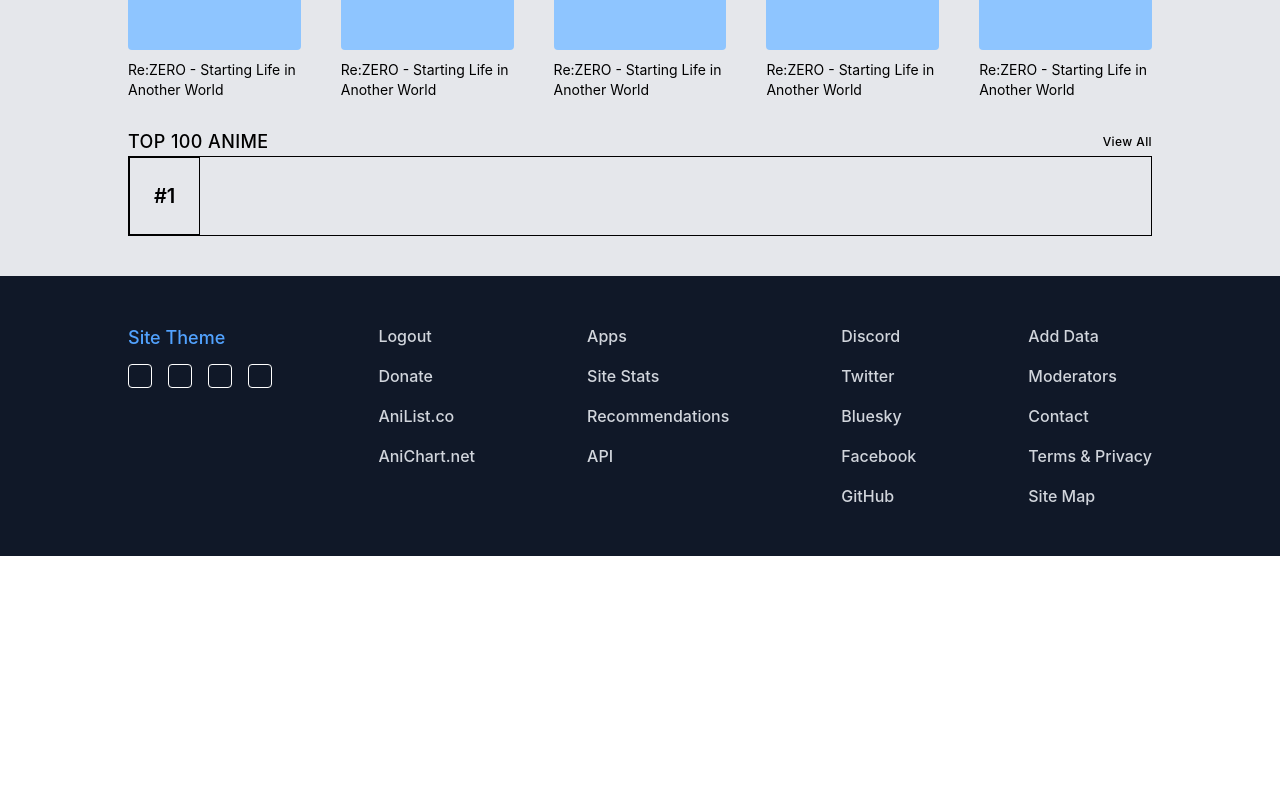
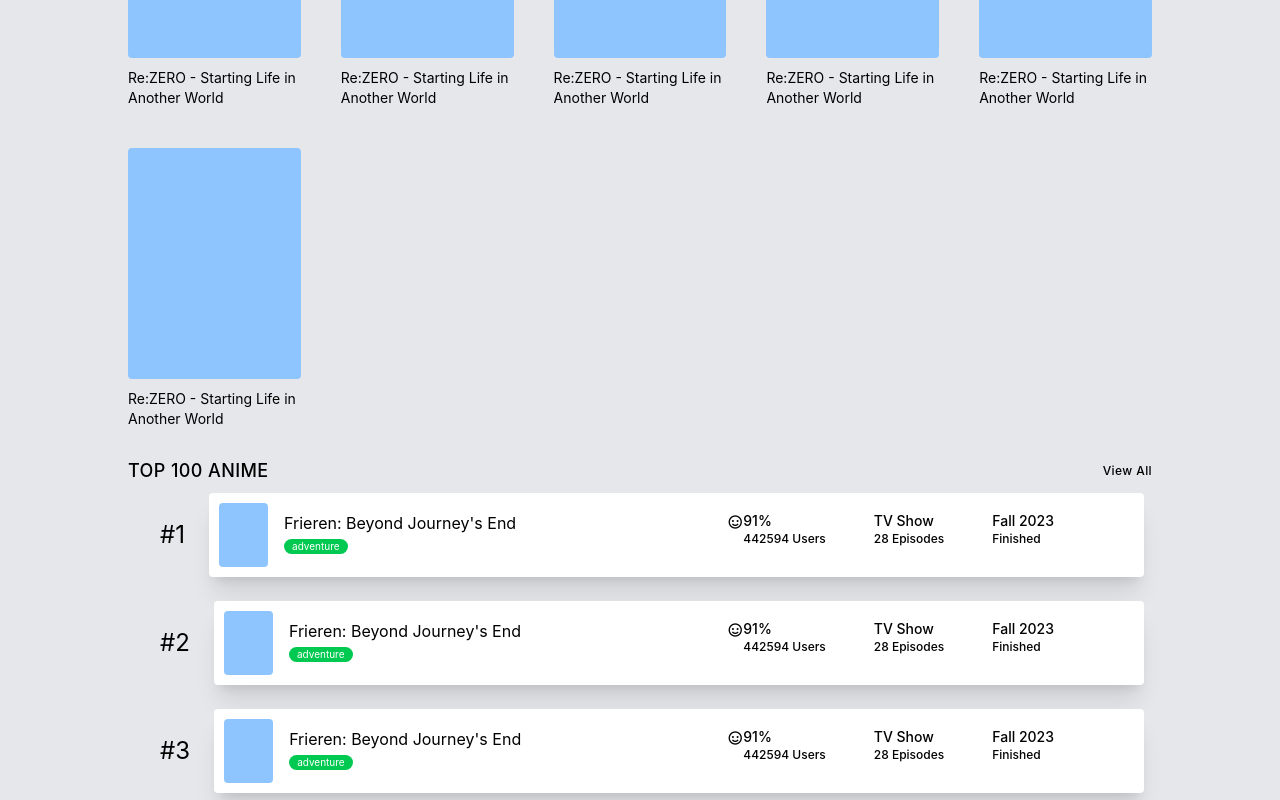
Before and after one commit to loganyeh/moviecritic, a React (Vite) app in the folder frontend/: page /browse in a window 1280 px wide. Shown: the part 440-1240 px from the top of the page. Before the commit the page ends 996 px from the top, so only its background shows below. Built offline with nearby package versions, Linux system fonts and the light colour scheme.

Commit message:
Browse page static ui done

```diff
--- a/frontend/src/pages/Browse/Browse.tsx
+++ b/frontend/src/pages/Browse/Browse.tsx
@@ -11,7 +11,7 @@
 
             {/* Page Container */}
             <div className="flex justify-center bg-gray-200">
-                <div className="flex flex-col gap-[28px] p-3 pt-4 pb-10 lg:px-5 xl:p-0 xl:py-10 max-w-5xl w-full">
+                <div className="flex flex-col gap-[28px] p-3 pt-4 pb-10 lg:px-5 xl:p-0 xl:py-12 max-w-5xl 2xl:max-w-7xl w-full">
 
                     {/* Browse Header */}
                     <section className="xl:hidden flex gap-5 text-4xl font-semibold text-gray-500">
@@ -37,11 +37,11 @@
                     {/* Desktop Search Input */}
                     <section className="hidden xl:flex justify-between items-end">
                         <div className="flex gap-6">
-                            {Array.from({length: 5}).map((_, index) => {
+                            {Array.from({length: 6}).map((_, index) => {
                                 return <div key={index} className="flex flex-col gap-3">
-                                    <p className="font-medium">Search</p>
+                                    <p className="2xl:text-sm font-medium">Search</p>
                                     <div className="px-3 bg-white rounded shadow-md">
-                                        <input type="text" placeholder="Any" className="h-10 w-36 outline-none"/>
+                                        <input type="text" placeholder="Any" className="h-10 w-36 2xl:text-sm outline-none"/>
                                     </div>
                                 </div>
                             })}
@@ -59,8 +59,8 @@
                             <p className="text-xs font-medium">View All</p>
                         </div>
 
-                        <div className="grid grid-cols-3 md:grid-cols-5 lg:grid-cols-6 xl:grid-cols-5 gap-4 gap-y-5 xl:gap-10">
-                            {Array.from({length: 5}).map((_, index) => {
+                        <div className="grid grid-cols-3 md:grid-cols-5 lg:grid-cols-6 xl:grid-cols-5 2xl:grid-cols-6 gap-4 gap-y-5 xl:gap-10 2xl:gap-12">
+                            {Array.from({length: 6}).map((_, index) => {
                                 return <div key={index} className="flex flex-col gap-2.5">
                                     <div className="aspect-[3/4] bg-blue-300 rounded"></div>
                                     <p className="text-xs md:text-sm line-clamp-2">Re:ZERO - Starting Life in Another World</p>
@@ -80,7 +80,7 @@
                             {Array.from({length: 10}).map((_, index) => {
                                 return <div key={index} className="flex flex-col gap-2.5">
                                     <div className="relative aspect-[3/4] bg-blue-300 rounded">
-                                        <div className="absolute -top-1 -left-1 flex justify-center items-center h-6 w-6 text-sm bg-red-400 text-white rounded-full">#1</div>
+                                        <div className="absolute -top-1 -left-1 flex justify-center items-center h-6 w-6 text-sm bg-red-400 text-white rounded-full">#{index + 1}</div>
                                     </div>
                                     <p className="text-xs md:text-sm line-clamp-2">Re:ZERO - Starting Life in Another World</p>
                                 </div>
@@ -89,20 +89,59 @@
                     </section>
 
                     {/* Desktop Top 100 Anime */}
-                    <section className="">
+                    <section className="hidden xl:flex flex-col">
                         <div className="flex justify-between items-center tracking-wide">
                             <h2 className="text-lg font-medium">TOP 100 ANIME</h2>
                             <p className="text-xs font-medium">View All</p>
                         </div>
 
-                        <div className="border">
-                            {Array.from({length: 1}).map((_, index) => {
-                                return <div key={index}>
-                                    <div className="border w-fit p-6 text-xl font-semibold">#1</div>
+                        <div className="border-0 border-blue-600 flex gap-6 flex-col p-2">
+                            {Array.from({length: 10}).map((_, index) => {
+                                return <div key={index} className="flex">
+                                    <div className="flex justify-center items-center px-6 text-2xl shrink-0">#{index + 1}</div>
 
-                                    <div>
+                                    <div className="p-2.5 bg-white w-full rounded shadow-xl">
+                                        <div className="flex h-16">
+                                            <div className="h-full w-13 aspect-[3-4] bg-blue-300 rounded"></div>
+
+                                            <div className="flex justify-between p-2 px-4 w-full">
+                                                <div className="flex flex-col gap-1">
+                                                    <p>Frieren: Beyond Journey's End</p>
+                                                    <div className="text-[10px] text-white">
+                                                        <p className="px-2 w-fit bg-green-500 rounded-full">adventure</p>
+                                                    </div>
+                                                </div>
+
+                                                <div className="">
+                                                    <div className="flex gap-12 pr-16 font-medium">
+                                                        <div className="flex">
+                                                            <div className="">
+                                                                <i className='bx bx-smile'></i>
+                                                            </div>
+                                                            <div>
+                                                                <p className="text-sm">91%</p>
+                                                                <p className="text-xs">442594 Users</p>
+                                                            </div>
+                                                        </div>
+                                                        <div>
+                                                            <p className="text-sm">TV Show</p>
+                                                            <p className="text-xs">28 Episodes</p>
+                                                        </div>
+                                                        <div>
+                                                            <p className="text-sm">Fall 2023</p>
+                                                            <p className="text-xs">Finished</p>
+                                                        </div>
+
+                                                    </div>
+                                                </div>
+
+                                            </div>
+
+                                        </div>
+
 
                                     </div>
+
                                 </div>
                             })}
                         </div>
```
